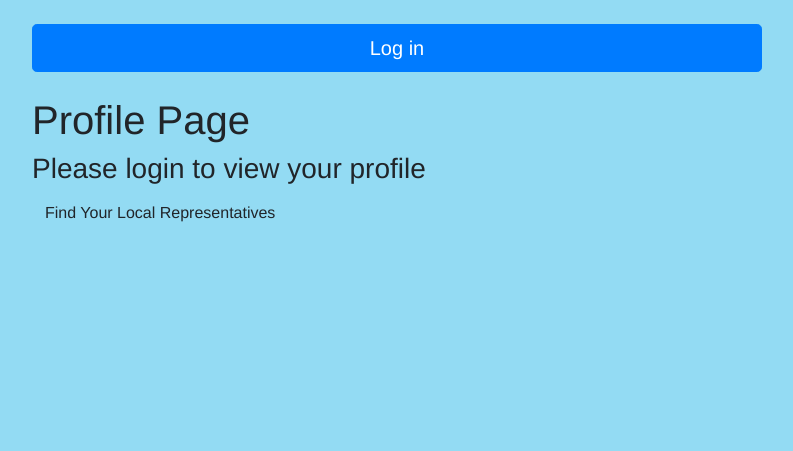
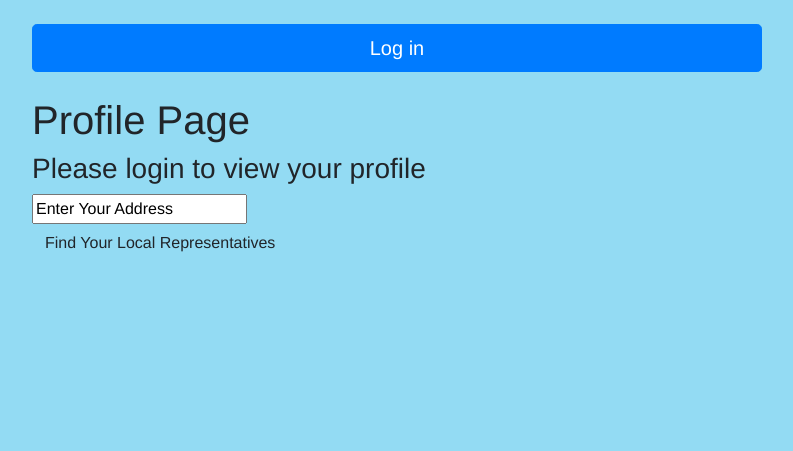
Before and after one commit to AnthonyEsquivel/CivicConnect, a Django app: page /profile/ in a window 1280 px wide. Shown: the part 56-507 px from the top of the page, without its empty margins (53-846 px from the left). Run offline with Django 3.2, Linux system fonts and the light colour scheme; data that the repository does not hold is empty; some libraries are stand-ins or nearby versions.

Commit message:
address form addition

```diff
--- a/mainapp/templates/mainapp/profile.html
+++ b/mainapp/templates/mainapp/profile.html
@@ -36,7 +36,16 @@
 
 <!-- display representatives based on your address -->
 
-<input id="rep-btn" class="btn" type="submit" name="representatives" value="Find Your Local Representatives">
+    <form action="{% url 'mainapp:profile' %}" method="POST" class="address-form">
+            {% csrf_token %}
+            <div class="input-field">
+                <input id="address-input" type="text" name="address" value="Enter Your Address">
+                <span class="helper-text red-text" data-error="Please enter a valid address" data-success="Great!"></span>
+            </div>
+            <div class="btn-field">
+                <input id="rep-btn" class="btn" type="submit" name="representatives" value="Find Your Local Representatives">
+            </div>
+        </form>
 
     {% if representatives %}
         <body id="reps">
```
